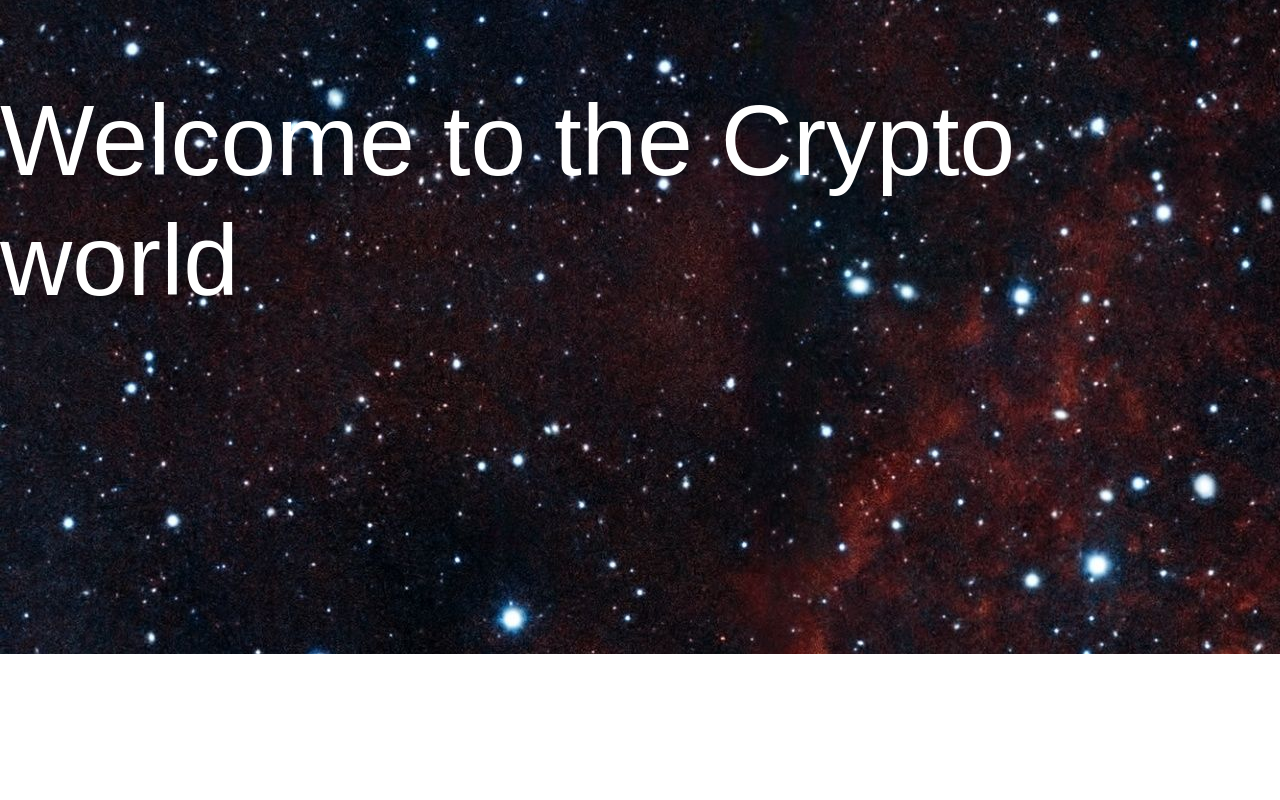
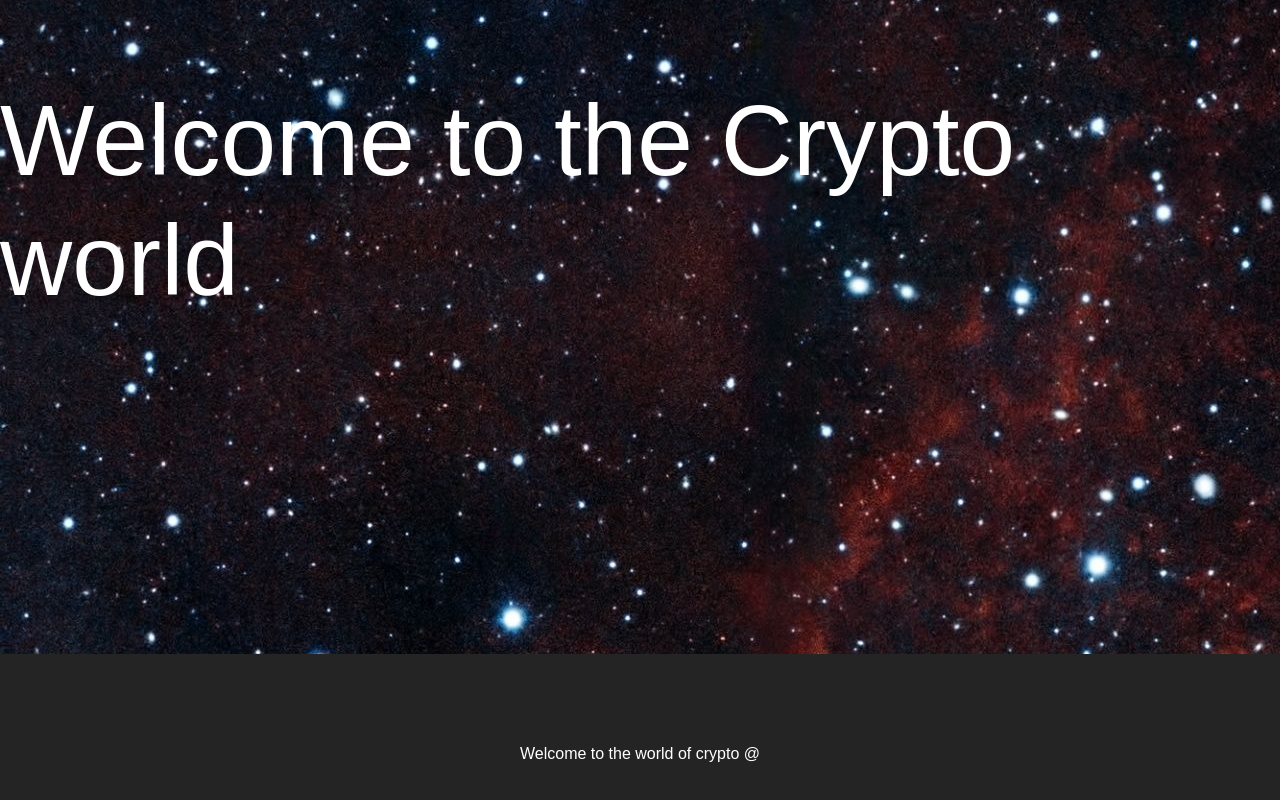
Before and after one commit to 0xvoider42/0xvoider42.github.io, a React (Create React App) app in the folder software-project/: page / in a window 1280 px wide. Shown: the part 226-1026 px from the top of the page. Before the commit the page ends 880 px from the top, so only its background shows below. Built offline with nearby package versions, Linux system fonts and the light colour scheme; the HTML template or start-up script is replaced by a standard one.

Commit message:
adds footer

```diff
--- /dev/null
+++ b/software-project/src/components/Footer.css
@@ -0,0 +1,19 @@
+.footer-container {
+  background-color: #242424;
+  padding: 4rem 0 2rem 0;
+  display: flex;
+  flex-direction: column;
+  justify-content: center;
+  align-items: center;
+}
+
+.footer-generic {
+  display: flex;
+  flex-direction: column;
+  justify-content: center;
+  align-items: center;
+  text-align: center;
+  margin-bottom: 24px;
+  padding: 24px;
+  color: white;
+}
--- /dev/null
+++ b/software-project/src/components/Footer.js
@@ -0,0 +1,12 @@
+import React from 'react';
+import './Footer.css';
+
+function Footer() {
+  return (
+    <div className='footer-container'>
+      <p className='footer-generic'>Welcome to the world of crypto @</p>
+    </div>
+  );
+}
+
+export default Footer;
--- a/software-project/src/components/pages/Home.js
+++ b/software-project/src/components/pages/Home.js
@@ -1,11 +1,13 @@
 import '../../App.css';
 import React from 'react';
 import Hero from '../Hero.js';
+import Footer from '../Footer.js';
 
 function Home() {
   return (
     <>
       <Hero />
+      <Footer />
     </>
   );
 }
```
